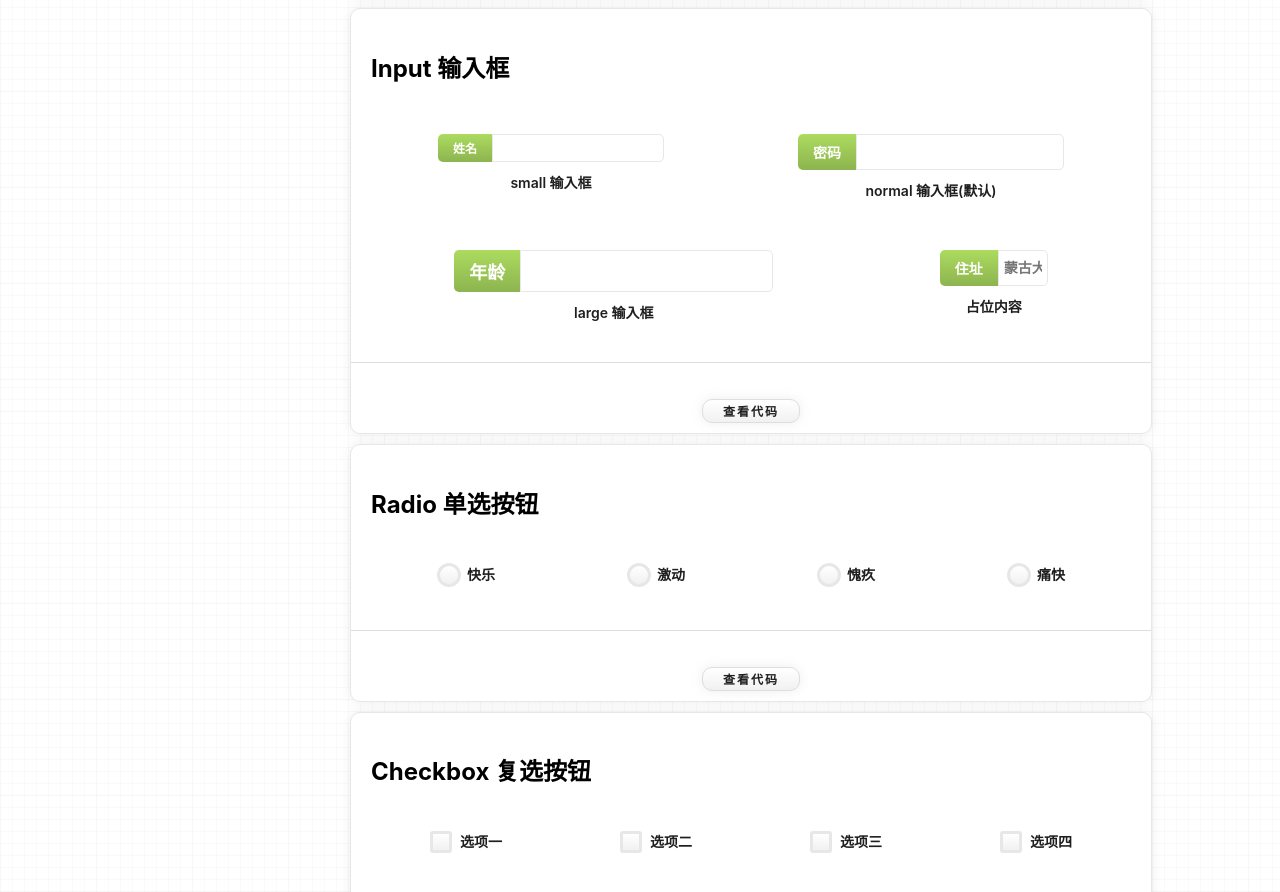
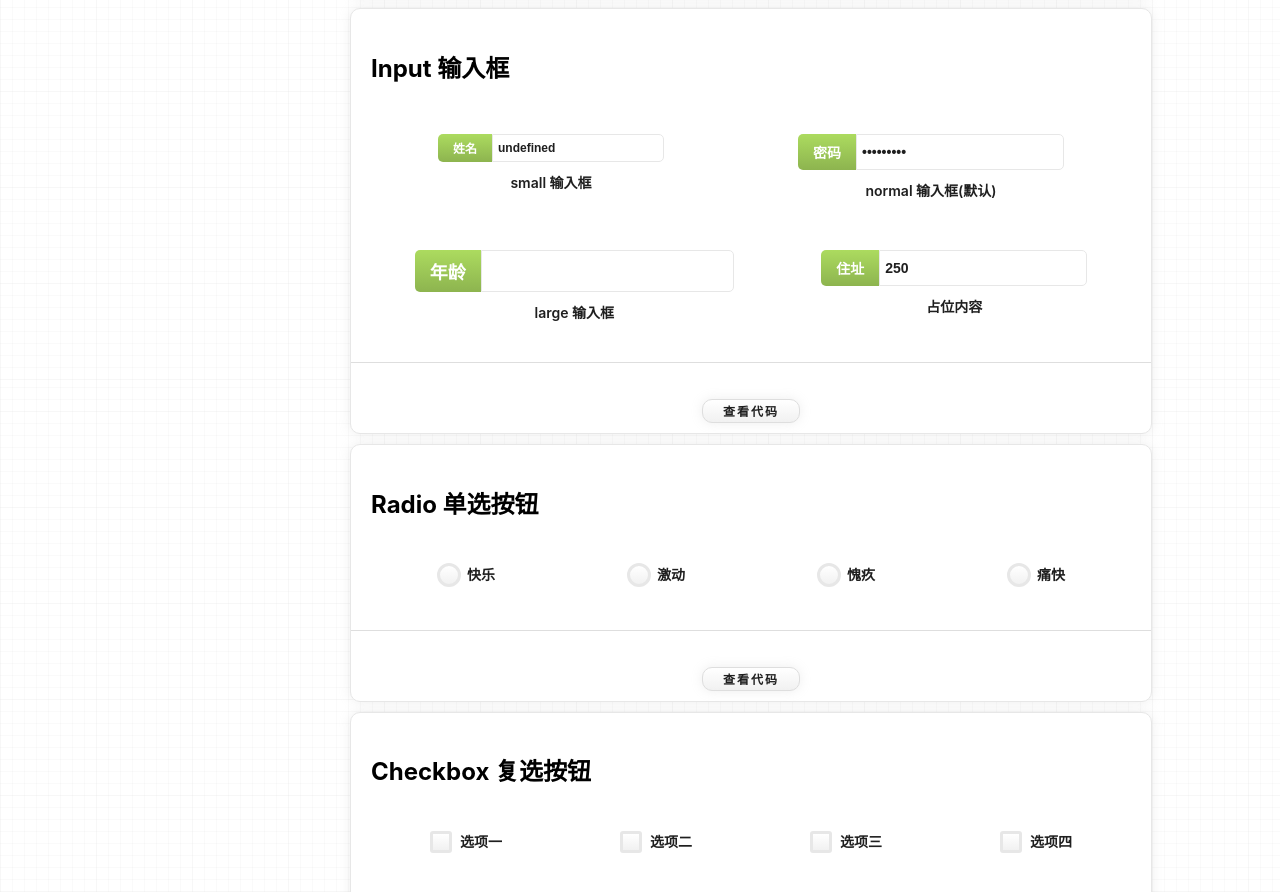
Before and after one commit to undefine4080/Wood-UI-React, a React (Vite) app: page / in a window 1280 px wide. Shown: the part 3620-4512 px from the top of the page. Built offline with nearby package versions, Linux system fonts and the light colour scheme; a small style sheet from the web is missing.

Commit message:
fix: 修复 Input 不能设置默认值

```diff
--- a/src/components/Input/Input.tsx
+++ b/src/components/Input/Input.tsx
@@ -11,7 +11,7 @@ interface propsInput extends commonProps {
 
 const Input: React.FC<propsInput> = (props) => {
     const PREFIX = 'wdu-input';
-    const { size = "normal", label, type = 'text', placeholder, width, onChange } = props;
+    const { size = "normal", label, type = 'text', placeholder, width, onChange, value } = props;
     const componentStyle = `${PREFIX}-container ${PREFIX}-${size}`;
 
     return (
@@ -19,7 +19,7 @@ const Input: React.FC<propsInput> = (props) => {
             {
                 label?.toString().length && <label htmlFor="" className={`${PREFIX}-label`}>{label?.toString()}</label>
             }
-            <input type={type} className={`${PREFIX}-input`} placeholder={placeholder?.toString()} onChange={onChange} style={{ width }} />
+            <input type={type} defaultValue={typeof value === "number" ? Number(value) : String(value)} className={`${PREFIX}-input`} placeholder={placeholder?.toString()} onChange={onChange} style={{ width }} />
         </div>
     );
 };
--- a/src/introFragments/introInput.tsx
+++ b/src/introFragments/introInput.tsx
@@ -19,7 +19,7 @@ export default function () {
                 info: 'large 输入框'
             },
             {
-                component: <Input label="住址" type="tel" size="normal" placeholder="蒙古大草原" width="50px" />,
+                component: <Input label="住址" type="tel" size="normal" placeholder="蒙古大草原" value={250} />,
                 info: '占位内容'
             },
         ],
```
